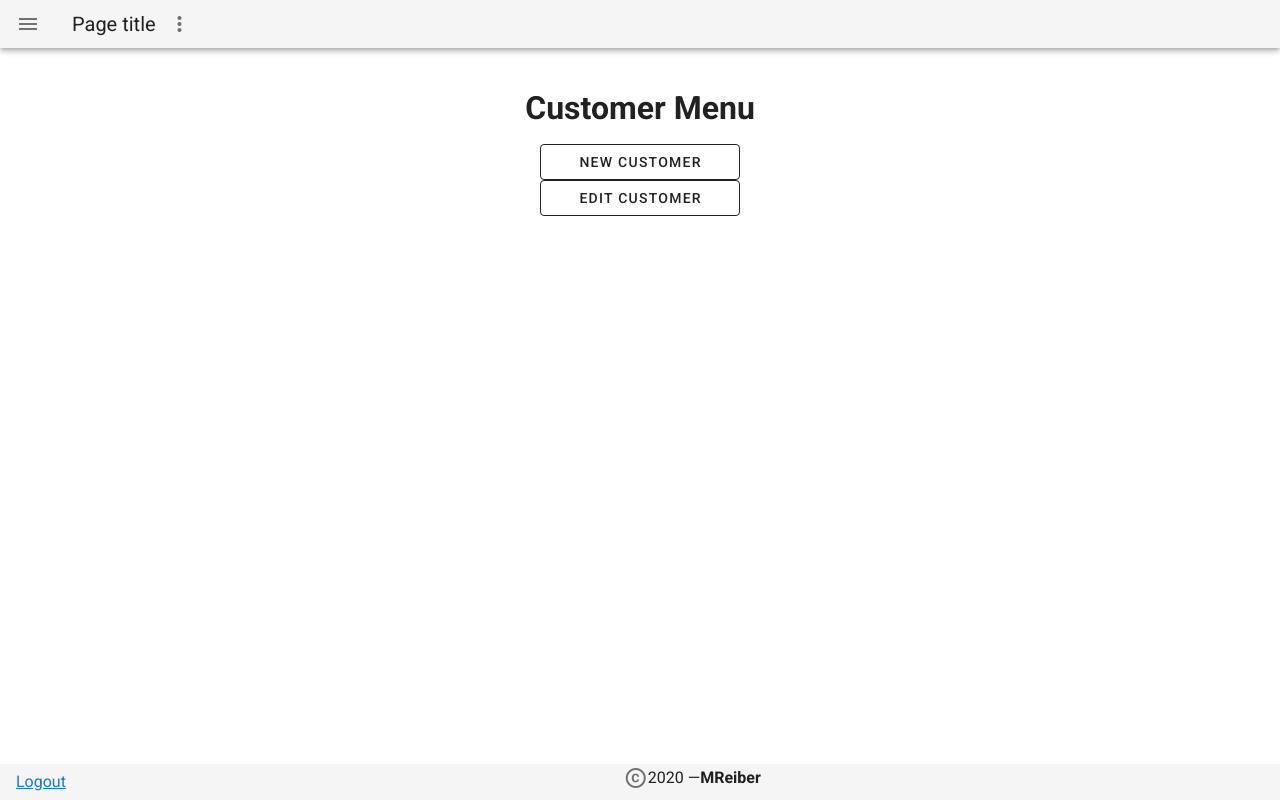
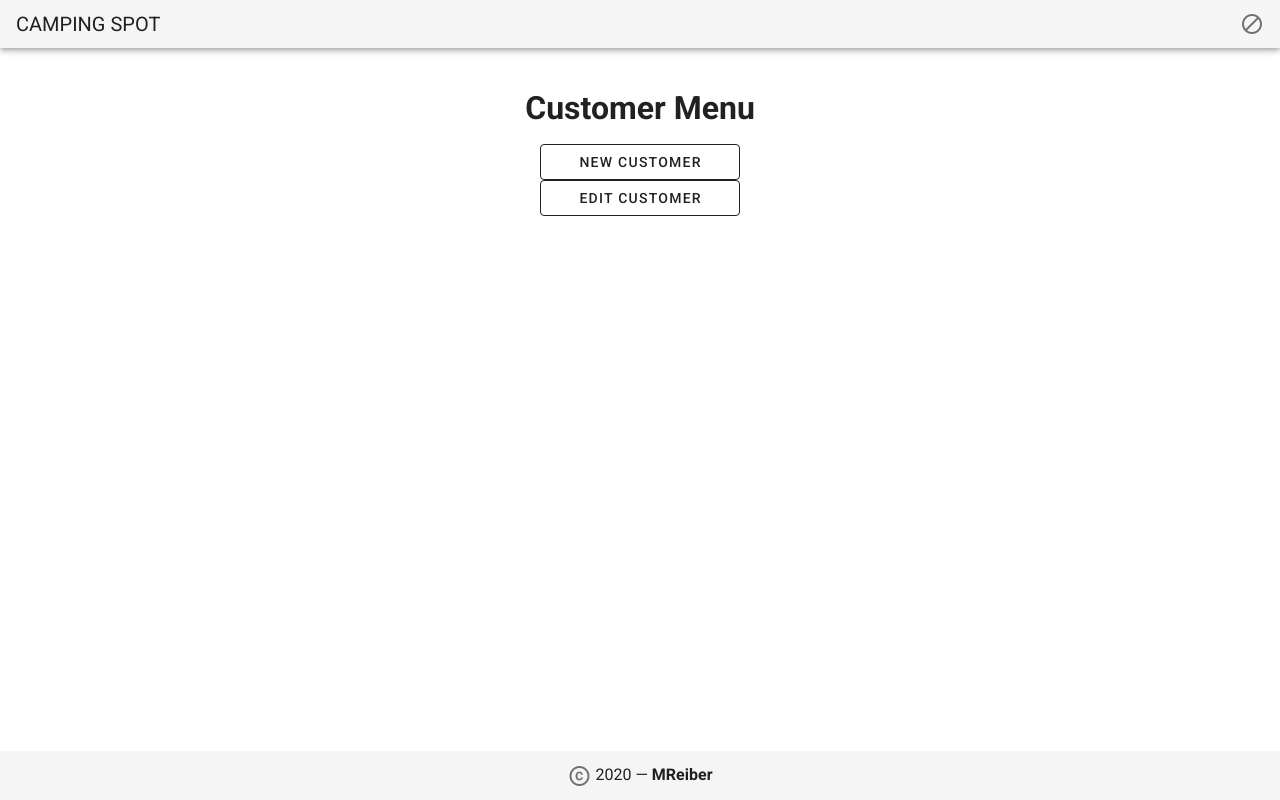
Before and after one commit to Chrono666/camping_spot, a Nuxt app: page / in a window 1280 px wide. Both pictures are taken after a click on the button "LOGIN". Built offline with nearby package versions, Linux system fonts and the light colour scheme.

Commit message:
header and footer

```diff
--- a/components/Navigation/Footer.vue
+++ b/components/Navigation/Footer.vue
@@ -1,15 +1,8 @@
 <template>
-  <v-footer fixed>
-    <v-row dense>
-      <v-col cols="1">
-        <nuxt-link to="/">Logout</nuxt-link>
-      </v-col>
-      <v-col cols="11">
-        <v-row dense align="center" justify="center">
-          <v-icon>copyright</v-icon> {{ new Date().getFullYear() }} —
-          <strong>MReiber</strong>
-        </v-row>
-      </v-col>
-    </v-row>
+  <v-footer fixed padless>
+    <v-col class="text-center" cols="12">
+      <v-icon>copyright</v-icon> {{ new Date().getFullYear() }} —
+      <strong>MReiber</strong>
+    </v-col>
   </v-footer>
 </template>
--- a/components/Navigation/Header.vue
+++ b/components/Navigation/Header.vue
@@ -1,23 +1,23 @@
 <template>
   <div>
     <v-app-bar dense light>
-      <v-app-bar-nav-icon></v-app-bar-nav-icon>
+      <v-toolbar-title>CAMPING SPOT</v-toolbar-title>
+      <v-spacer></v-spacer>
 
-      <v-toolbar-title>Page title</v-toolbar-title>
-
-      <v-menu left bottom>
-        <template v-slot:activator="{ on, attrs }">
-          <v-btn icon v-bind="attrs" v-on="on">
-            <v-icon>mdi-dots-vertical</v-icon>
-          </v-btn>
-        </template>
-
-        <v-list>
-          <v-list-item v-for="n in 5" :key="n" @click="() => {}">
-            <v-list-item-title>Option {{ n }}</v-list-item-title>
-          </v-list-item>
-        </v-list>
-      </v-menu>
+      <v-btn icon @click="onLogout">
+        <v-icon>block</v-icon>
+      </v-btn>
     </v-app-bar>
   </div>
 </template>
+
+<script>
+export default {
+  methods: {
+    onLogout() {
+      this.$store.dispatch('changeLogin')
+      this.$router.push('/')
+    },
+  },
+}
+</script>
```
